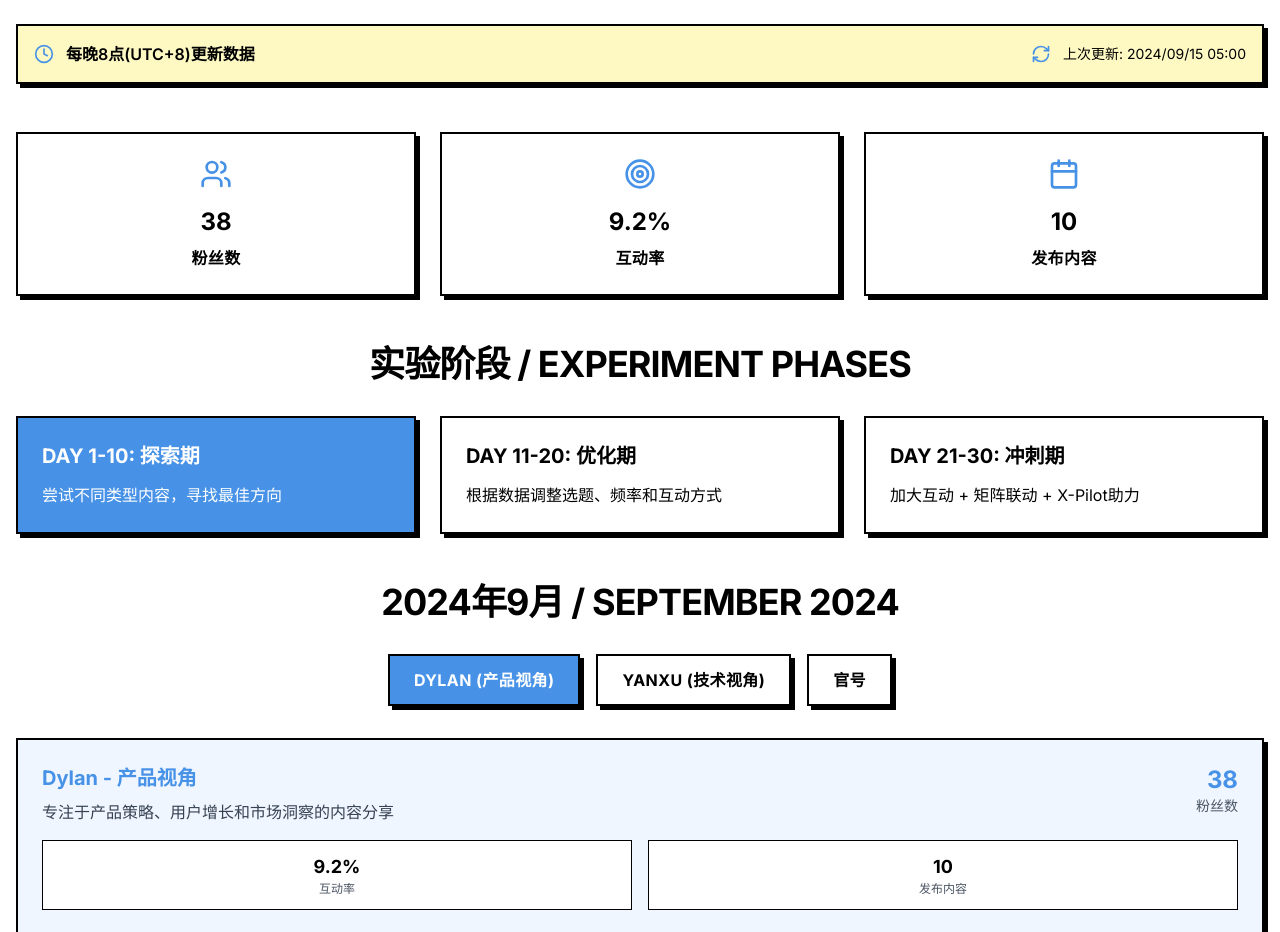
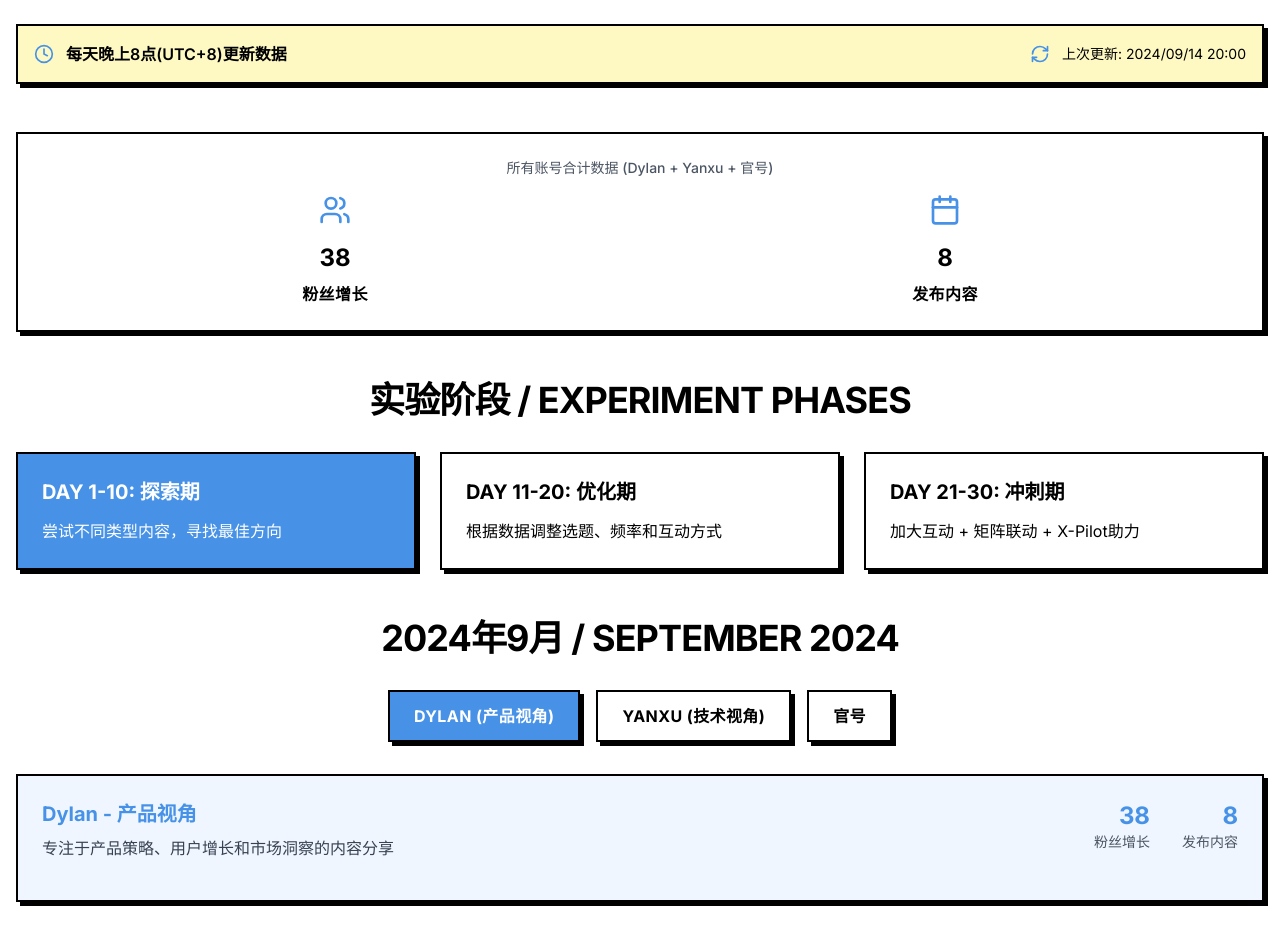
Before and after one commit to ThawingX/30-days-social-growth, a Next.js app: page / in a window 1280 px wide. Shown: the part 300-1232 px from the top of the page. Built offline with nearby package versions, Linux system fonts and the light colour scheme.

Commit message:
style：综合优化

```diff
--- a/app/page.tsx
+++ b/app/page.tsx
@@ -11,7 +11,7 @@ interface Post {
 
 interface DayData {
   date: string
-  followers: number
+  followerGrowth: number
   posts: Post[]
 }
 
@@ -19,8 +19,7 @@ interface DailyDataType {
   lastUpdated: string
   updateSchedule: string
   totalStats: {
-    followers: number
-    engagement: string
+    totalFollowerGrowth: number
     totalPosts: number
   }
   dailyData: { [key: string]: DayData }
@@ -53,7 +52,7 @@ const Calendar2024September = ({ dailyData, onDayClick, activeTab }: { dailyData
     const isToday = isCurrentMonth && day === today
     const isPast = isCurrentMonth && day < today
     const dayData = dailyData && dailyData[day.toString()]
-    const hasData = dayData && dayData.followers !== undefined
+    const hasData = dayData && dayData.followerGrowth !== undefined
 
     days.push(
       <div
@@ -77,7 +76,7 @@ const Calendar2024September = ({ dailyData, onDayClick, activeTab }: { dailyData
           {hasData && (
             <div className="text-xs space-y-1">
               <div className="font-semibold text-accent">
-                {dayData.followers} 粉丝
+                +{dayData.followerGrowth} 粉丝
               </div>
               {dayData.posts.length > 0 && (
                 <div className="space-y-1">
@@ -121,6 +120,19 @@ export default function Home() {
   const [showModal, setShowModal] = useState(false)
   const [activeTab, setActiveTab] = useState<'dylan' | 'yanxu' | 'official'>('dylan')
 
+  // 实时计算总粉丝增长和发布内容数
+  const calculateTotalStats = (dailyData: { [key: string]: DayData }) => {
+    let totalFollowerGrowth = 0
+    let totalPosts = 0
+
+    Object.values(dailyData).forEach(dayData => {
+      totalFollowerGrowth += dayData.followerGrowth
+      totalPosts += dayData.posts.length
+    })
+
+    return { totalFollowerGrowth, totalPosts }
+  }
+
   useEffect(() => {
     // Load data based on active tab
     const dataFiles = {
@@ -148,7 +160,7 @@ export default function Home() {
       day: '2-digit',
       hour: '2-digit',
       minute: '2-digit',
-      timeZone: 'America/Los_Angeles'
+      timeZone: 'Asia/Shanghai'
     })
   }
 
@@ -168,8 +180,7 @@ export default function Home() {
       socialLinks: '社交媒体',
       productLinks: '产品链接',
       currentProgress: '当前进度',
-      followers: '粉丝数',
-      engagement: '互动率',
+      followerGrowth: '粉丝增长',
       posts: '发布内容'
     },
     en: {
@@ -187,13 +198,17 @@ export default function Home() {
       socialLinks: 'Social Media',
       productLinks: 'Product Links',
       currentProgress: 'Current Progress',
-      followers: 'Followers',
-      engagement: 'Engagement',
+      followerGrowth: 'Follower Growth',
       posts: 'Posts'
     }
   }
 
   const t = content[language]
+
+  // 获取实时计算的统计数据
+  const realTimeStats = dailyDataState?.dailyData
+    ? calculateTotalStats(dailyDataState.dailyData)
+    : { totalFollowerGrowth: 0, totalPosts: 0 }
 
   return (
     <div className="min-h-screen bg-white">
@@ -239,7 +254,9 @@ export default function Home() {
             <div className="flex items-center justify-between flex-wrap gap-4">
               <div className="flex items-center space-x-3">
                 <Clock className="w-5 h-5 text-accent" />
-                <span className="font-semibold">{dailyDataState.updateSchedule}</span>
+                <span className="font-semibold">
+                  {language === 'zh' ? '每天晚上8点(UTC+8)更新数据' : 'Data updated daily at 8 PM (UTC+8)'}
+                </span>
               </div>
               <div className="flex items-center space-x-3">
                 <RefreshCw className="w-5 h-5 text-accent" />
@@ -253,27 +270,29 @@ export default function Home() {
         )}
 
         {/* Progress Cards */}
-        <section className="grid grid-cols-1 md:grid-cols-3 gap-6">
-          <div className="card-brutal p-6 text-center">
+        <section className="grid grid-cols-1 gap-6">
+          <div className="card-brutal p-6">
+            <div className="text-center mb-4">
+              <p className="text-sm text-gray-600 font-medium">
+                {language === 'zh' ? '所有账号合计数据 (Dylan + Yanxu + 官号)' : 'Combined Data from All Accounts (Dylan + Yanxu + Official)'}
+              </p>
+            </div>
+            <div className="grid grid-cols-2 gap-6 text-center">
+              <div>
                 <Users className="w-8 h-8 mx-auto mb-4 text-accent" />
                 <h3 className="text-2xl font-bold mb-2">
-              {dailyDataState?.totalStats.followers || 0}
+                  {realTimeStats.totalFollowerGrowth}
                 </h3>
-            <p className="font-semibold uppercase tracking-wide">{t.followers}</p>
+                <p className="font-semibold uppercase tracking-wide">{t.followerGrowth}</p>
               </div>
-          <div className="card-brutal p-6 text-center">
-            <Target className="w-8 h-8 mx-auto mb-4 text-accent" />
-            <h3 className="text-2xl font-bold mb-2">
-              {dailyDataState?.totalStats.engagement || '0%'}
-            </h3>
-            <p className="font-semibold uppercase tracking-wide">{t.engagement}</p>
-          </div>
-          <div className="card-brutal p-6 text-center">
+              <div>
                 <Calendar className="w-8 h-8 mx-auto mb-4 text-accent" />
                 <h3 className="text-2xl font-bold mb-2">
-              {dailyDataState?.totalStats.totalPosts || 0}
+                  {realTimeStats.totalPosts}
                 </h3>
                 <p className="font-semibold uppercase tracking-wide">{t.posts}</p>
+              </div>
+            </div>
           </div>
         </section>
 
@@ -344,22 +363,24 @@ export default function Home() {
               <div className="bg-blue-50 border-2 border-black p-6 card-brutal">
                 <div className="flex justify-between items-start mb-4">
                   <div>
-                    <h3 className="text-xl font-bold mb-2 text-accent">Dylan - 产品视角</h3>
-                    <p className="text-gray-700">专注于产品策略、用户增长和市场洞察的内容分享</p>
+                    <h3 className="text-xl font-bold mb-2 text-accent">
+                      {language === 'zh' ? 'Dylan - 产品视角' : 'Dylan - Product Perspective'}
+                    </h3>
+                    <p className="text-gray-700">
+                      {language === 'zh'
+                        ? '专注于产品策略、用户增长和市场洞察的内容分享'
+                        : 'Focused on product strategy, user growth, and market insights'}
+                    </p>
                   </div>
-                  <div className="text-right">
-                    <div className="text-2xl font-bold text-accent">{dailyDataState?.totalStats.followers || 0}</div>
-                    <div className="text-sm text-gray-600">粉丝数</div>
+                  <div className="text-right flex space-x-8">
+                    <div>
+                      <div className="text-2xl font-bold text-accent">{realTimeStats.totalFollowerGrowth}</div>
+                      <div className="text-sm text-gray-600">粉丝增长</div>
                     </div>
+                    <div>
+                      <div className="text-2xl font-bold text-accent">{realTimeStats.totalPosts}</div>
+                      <div className="text-sm text-gray-600">发布内容</div>
                     </div>
-                <div className="grid grid-cols-2 gap-4 text-center">
-                  <div className="bg-white p-3 border border-black">
-                    <div className="text-lg font-bold">{dailyDataState?.totalStats.engagement || '0%'}</div>
-                    <div className="text-xs text-gray-600">互动率</div>
-                  </div>
-                  <div className="bg-white p-3 border border-black">
-                    <div className="text-lg font-bold">{dailyDataState?.totalStats.totalPosts || 0}</div>
-                    <div className="text-xs text-gray-600">发布内容</div>
                   </div>
                 </div>
               </div>
@@ -371,19 +392,15 @@ export default function Home() {
                     <h3 className="text-xl font-bold mb-2 text-accent">Yanxu - 技术视角</h3>
                     <p className="text-gray-700">分享技术实现、开发经验和工程思维</p>
                   </div>
-                  <div className="text-right">
-                    <div className="text-2xl font-bold text-accent">{dailyDataState?.totalStats.followers || 0}</div>
-                    <div className="text-sm text-gray-600">粉丝数</div>
+                  <div className="text-right flex space-x-8">
+                    <div>
+                      <div className="text-2xl font-bold text-accent">{realTimeStats.totalFollowerGrowth}</div>
+                      <div className="text-sm text-gray-600">粉丝增长</div>
                     </div>
+                    <div>
+                      <div className="text-2xl font-bold text-accent">{realTimeStats.totalPosts}</div>
+                      <div className="text-sm text-gray-600">发布内容</div>
                     </div>
-                <div className="grid grid-cols-2 gap-4 text-center">
-                  <div className="bg-white p-3 border border-black">
-                    <div className="text-lg font-bold">{dailyDataState?.totalStats.engagement || '0%'}</div>
-                    <div className="text-xs text-gray-600">互动率</div>
-                  </div>
-                  <div className="bg-white p-3 border border-black">
-                    <div className="text-lg font-bold">{dailyDataState?.totalStats.totalPosts || 0}</div>
-                    <div className="text-xs text-gray-600">发布内容</div>
                   </div>
                 </div>
               </div>
@@ -395,19 +412,15 @@ export default function Home() {
                     <h3 className="text-xl font-bold mb-2 text-accent">官号</h3>
                     <p className="text-gray-700">官方账号的统一发声和品牌建设</p>
                   </div>
-                  <div className="text-right">
-                    <div className="text-2xl font-bold text-accent">{dailyDataState?.totalStats.followers || 0}</div>
-                    <div className="text-sm text-gray-600">粉丝数</div>
+                  <div className="text-right flex space-x-8">
+                    <div>
+                      <div className="text-2xl font-bold text-accent">{realTimeStats.totalFollowerGrowth}</div>
+                      <div className="text-sm text-gray-600">粉丝增长</div>
                     </div>
+                    <div>
+                      <div className="text-2xl font-bold text-accent">{realTimeStats.totalPosts}</div>
+                      <div className="text-sm text-gray-600">发布内容</div>
                     </div>
-                <div className="grid grid-cols-2 gap-4 text-center">
-                  <div className="bg-white p-3 border border-black">
-                    <div className="text-lg font-bold">{dailyDataState?.totalStats.engagement || '0%'}</div>
-                    <div className="text-xs text-gray-600">互动率</div>
-                  </div>
-                  <div className="bg-white p-3 border border-black">
-                    <div className="text-lg font-bold">{dailyDataState?.totalStats.totalPosts || 0}</div>
-                    <div className="text-xs text-gray-600">发布内容</div>
                   </div>
                 </div>
               </div>
@@ -429,24 +442,24 @@ export default function Home() {
               {t.socialLinks}
             </h2>
             <div className="space-y-4">
-              <a href="https://x.com/your_username" target="_blank" rel="noopener noreferrer" className="btn-brutal w-full flex items-center justify-between">
+              <a href="https://x.com/xDylanLong" target="_blank" rel="noopener noreferrer" className="btn-brutal w-full flex items-center justify-between">
                 <div className="flex items-center space-x-3">
                   <Twitter className="w-5 h-5" />
                   <span>X Platform</span>
                 </div>
                 <ExternalLink className="w-4 h-4" />
               </a>
-              <a href="https://instagram.com/your_username" target="_blank" rel="noopener noreferrer" className="btn-brutal w-full flex items-center justify-between">
+              <a href="https://www.linkedin.com/in/x-dylan-long/" target="_blank" rel="noopener noreferrer" className="btn-brutal w-full flex items-center justify-between">
                 <div className="flex items-center space-x-3">
-                  <Instagram className="w-5 h-5" />
-                  <span>Instagram</span>
+                  <Linkedin className="w-5 h-5" />
+                  <span>LinkedIn</span>
                 </div>
                 <ExternalLink className="w-4 h-4" />
               </a>
-              <a href="https://linkedin.com/in/your_profile" target="_blank" rel="noopener noreferrer" className="btn-brutal w-full flex items-center justify-between">
+              <a href="https://www.xiaohongshu.com/user/profile/5df3742d000000000100212a?xsec_token=ABB-hUzSWHi3qP2vaQuPCG1o0NwHNZLahv-gntfdcqxO8=&xsec_source=pc_note" target="_blank" rel="noopener noreferrer" className="btn-brutal w-full flex items-center justify-between">
                 <div className="flex items-center space-x-3">
-                  <Linkedin className="w-5 h-5" />
-                  <span>LinkedIn</span>
+                  <Users className="w-5 h-5" />
+                  <span>小红书</span>
                 </div>
                 <ExternalLink className="w-4 h-4" />
               </a>
@@ -459,7 +472,7 @@ export default function Home() {
               {t.productLinks}
             </h2>
             <div className="space-y-4">
-              <a href="#" className="btn-brutal-accent w-full flex items-center justify-between">
+              <a href="https://x-pilot-landing.vercel.app/" target="_blank" rel="noopener noreferrer" className="btn-brutal-accent w-full flex items-center justify-between">
                 <div className="flex items-center space-x-3">
                   <span>X-Pilot</span>
                 </div>
@@ -502,9 +515,9 @@ export default function Home() {
             <div className="space-y-4">
               <div>
                 <p className="font-semibold mb-2">
-                  {language === 'zh' ? '粉丝数:' : 'Followers:'}
+                  {language === 'zh' ? '粉丝增长:' : 'Follower Growth:'}
                   <span className="text-accent ml-2">
-                    {dailyDataState.dailyData[selectedDay.toString()].followers}
+                    +{dailyDataState.dailyData[selectedDay.toString()].followerGrowth}
                   </span>
                 </p>
               </div>
--- a/public/data/dylan-data.json
+++ b/public/data/dylan-data.json
@@ -1,15 +1,14 @@
 {
-  "lastUpdated": "2024-09-15T20:00:00+08:00",
+  "lastUpdated": "2024-09-14T20:00:00+08:00",
   "updateSchedule": "每晚8点(UTC+8)更新数据",
   "totalStats": {
-    "followers": 38,
-    "engagement": "9.2%",
+    "totalFollowerGrowth": 38,
     "totalPosts": 10
   },
   "dailyData": {
     "1": {
       "date": "2024-09-01",
-      "followers": 0,
+      "followerGrowth": 0,
       "posts": [
         {
           "title": "产品思维：从0到1的用户增长策略",
@@ -20,7 +19,7 @@
     },
     "2": {
       "date": "2024-09-02",
-      "followers": 5,
+      "followerGrowth": 5,
       "posts": [
         {
           "title": "用户画像分析：如何找到你的核心用户",
@@ -31,7 +30,7 @@
     },
     "3": {
       "date": "2024-09-03",
-      "followers": 12,
+      "followerGrowth": 7,
       "posts": [
         {
           "title": "产品迭代：数据驱动的功能优化",
@@ -42,7 +41,7 @@
     },
     "4": {
       "date": "2024-09-04",
-      "followers": 18,
+      "followerGrowth": 6,
       "posts": [
         {
           "title": "市场洞察：竞品分析的正确姿势",
@@ -53,7 +52,7 @@
     },
     "5": {
       "date": "2024-09-05",
-      "followers": 25,
+      "followerGrowth": 7,
       "posts": [
         {
           "title": "增长黑客：病毒式传播的设计原理",
@@ -64,7 +63,7 @@
     },
     "6": {
       "date": "2024-09-06",
-      "followers": 30,
+      "followerGrowth": 5,
       "posts": [
         {
           "title": "用户体验：从痛点到爽点的转化",
@@ -75,7 +74,7 @@
     },
     "7": {
       "date": "2024-09-07",
-      "followers": 35,
+      "followerGrowth": 5,
       "posts": [
         {
           "title": "产品定位：如何在红海中找到蓝海",
@@ -86,7 +85,7 @@
     },
     "8": {
       "date": "2024-09-08",
-      "followers": 38,
+      "followerGrowth": 3,
       "posts": [
         {
           "title": "商业模式：从免费到付费的转化路径",
--- a/public/data/official-data.json
+++ b/public/data/official-data.json
@@ -1,5 +1,5 @@
 {
-  "lastUpdated": "2024-09-15T20:00:00+08:00",
+  "lastUpdated": "2024-09-14T20:00:00+08:00",
   "updateSchedule": "每晚8点(UTC+8)更新数据",
   "totalStats": {
     "followers": 52,
--- a/public/data/yanxu-data.json
+++ b/public/data/yanxu-data.json
@@ -1,5 +1,5 @@
 {
-  "lastUpdated": "2024-09-15T20:00:00+08:00",
+  "lastUpdated": "2024-09-14T20:00:00+08:00",
   "updateSchedule": "每晚8点(UTC+8)更新数据",
   "totalStats": {
     "followers": 45,
```
Lines whose indentation alone changed are shown as unchanged.
